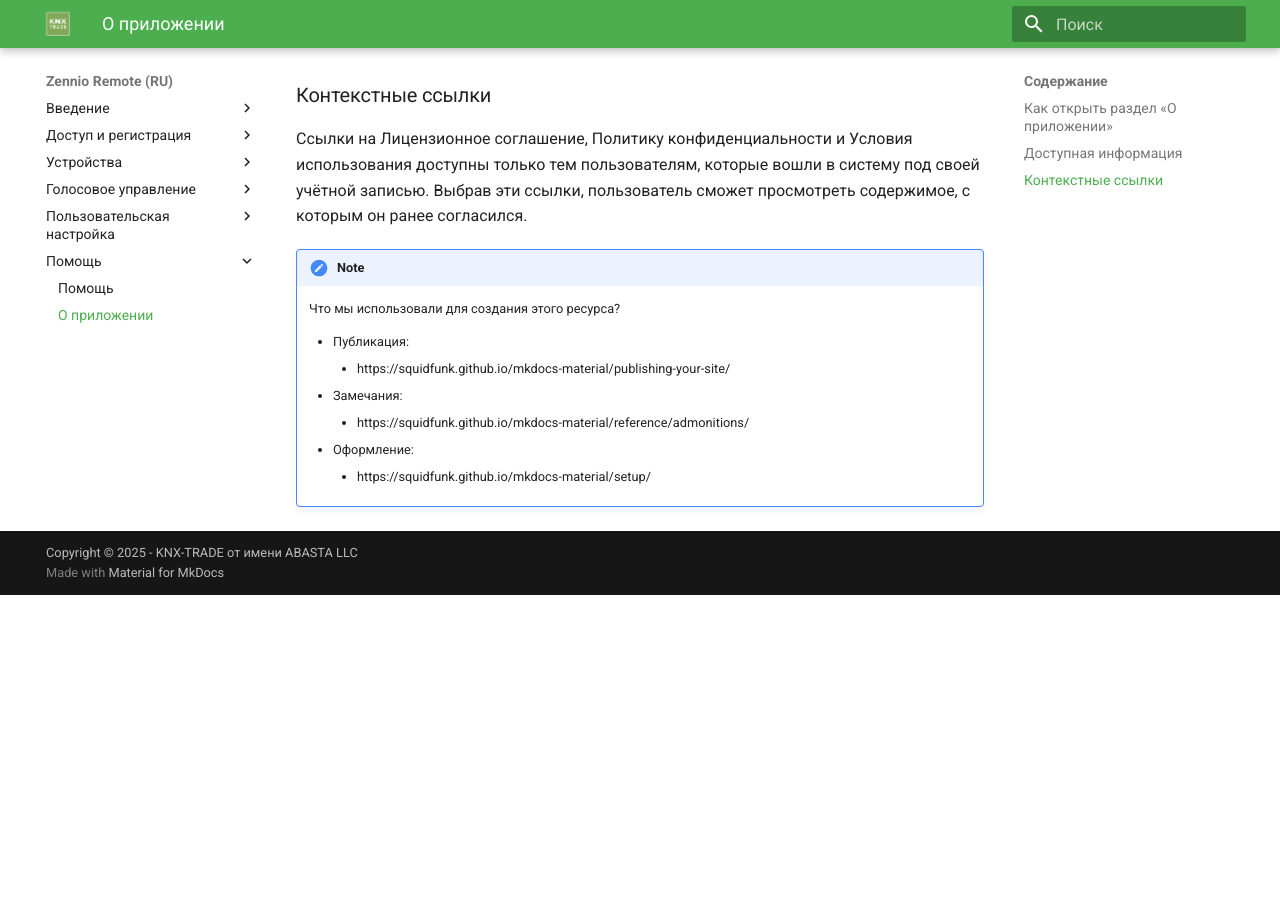
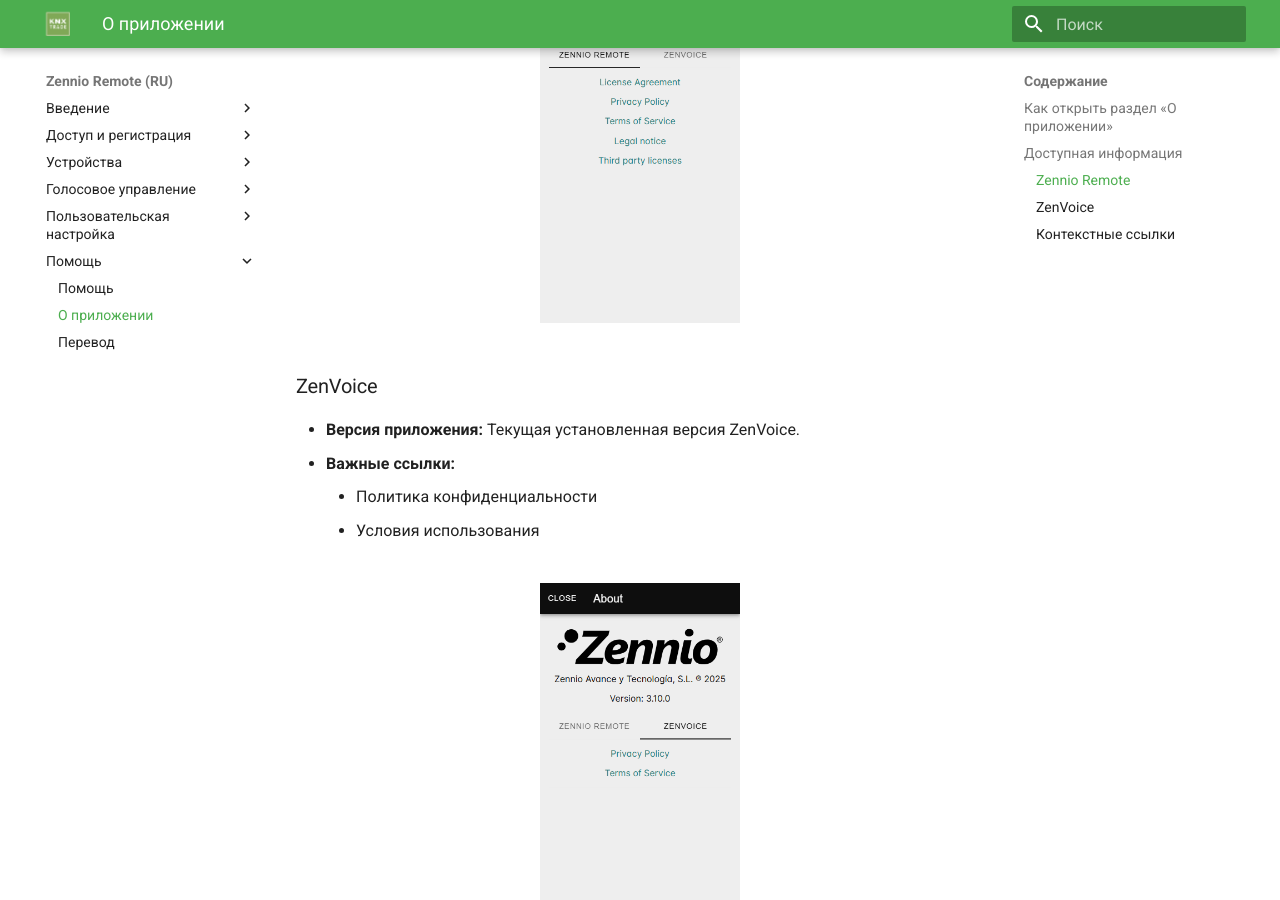
Before and after one commit to knxtrade/zr-manual-ru, an MkDocs documentation site: the page built from docs/help/about.md, in a window 1280 px wide and 900 px high, scrolled down 1037 px. Built offline with MkDocs 1.6.1 and Material for MkDocs 9.7.7, drawn with Linux system fonts in a browser that asks for light colours; before the commit the page ends 1632 px from its top, so only the background shows below that.

```diff
--- a/docs/help/about.md
+++ b/docs/help/about.md
@@ -8,45 +8,42 @@
 
 Чтобы перейти в этот раздел, пользователю необходимо:
 
-1. Нажать на меню, расположенное в левом верхнем углу экрана.
-2. Выбрать пункт **«О приложении»**.
+  1. Нажать на меню, расположенное в левом верхнем углу экрана.
+  2. Выбрать пункт **«О приложении»**.
 
 ------
 
-### Доступная информация
+## Доступная информация
 
 Раздел «О приложении» содержит следующие пункты, разделённые по приложениям Zennio Remote и ZenVoice:
 
-**Zennio Remote**
+### Zennio Remote
 
-- **Версия приложения:** Текущая установленная версия Zennio Remote.
-- **Важные ссылки:**
-  - Лицензионное соглашение
-  - Политика конфиденциальности
-  - Условия использования
-  - Юридическая информация
-  - Лицензии сторонних разработчиков
+  - **Версия приложения:** Текущая установленная версия Zennio Remote.
+  - **Важные ссылки:**
+    - Лицензионное соглашение
+    - Политика конфиденциальности
+    - Условия использования
+    - Юридическая информация
+    - Лицензии сторонних разработчиков
 
-**ZenVoice**
+<figure markdown>
+![about_zr.png](../images/about_zr.png){ width="200" loading=lazy }
+</figure>
 
-- **Версия приложения:** Текущая установленная версия ZenVoice.
-- **Важные ссылки:**
-  - Политика конфиденциальности
-  - Условия использования
+### ZenVoice
+
+  - **Версия приложения:** Текущая установленная версия ZenVoice.
+  - **Важные ссылки:**
+    - Политика конфиденциальности
+    - Условия использования
+
+<figure markdown>
+![about_zv.png](../images/about_zv.png){ width="200" loading=lazy }
+</figure>
 
 ------
 
 ### Контекстные ссылки
 
 Ссылки на Лицензионное соглашение, Политику конфиденциальности и Условия использования доступны только тем пользователям, которые вошли в систему под своей учётной записью. Выбрав эти ссылки, пользователь сможет просмотреть содержимое, с которым он ранее согласился.
-
-!!! note
-
-    Что мы использовали для создания этого ресурса?
-
-    * Публикация:
-        * https://squidfunk.github.io/mkdocs-material/publishing-your-site/
-    * Замечания:
-        * https://squidfunk.github.io/mkdocs-material/reference/admonitions/
-    * Оформление:
-        * https://squidfunk.github.io/mkdocs-material/setup/
--- a/mkdocs.yml
+++ b/mkdocs.yml
@@ -39,7 +39,6 @@ markdown_extensions:
       permalink: true
       permalink_title: Anchor link to this section for reference
 plugins:
-  - blog
   - search:
       separator: '[\s\-,:!=\[\]()"/]+|(?!\b)(?=[A-Z][a-z])|\.(?!\d)|&[lg]t;'
       lang:
@@ -87,3 +86,4 @@ nav:
   - Помощь:
     - help/index.md
     - help/about.md
+    - help/translation.md
```
Also changed, not shown: docs/blog/index.md (deleted, +0 -1 lines), docs/devices/device_management.md (+113 -0 lines), docs/devices/device_pairing.md (+13 -0 lines), docs/devices/list_devices.md (+2 -1 lines), docs/help/index.md (+13 -18 lines), docs/help/translation.md (added, +13 -0 lines), docs/index.md (+2 -4 lines), docs/images/about_zr.png (added), docs/images/about_zv.png (added).
